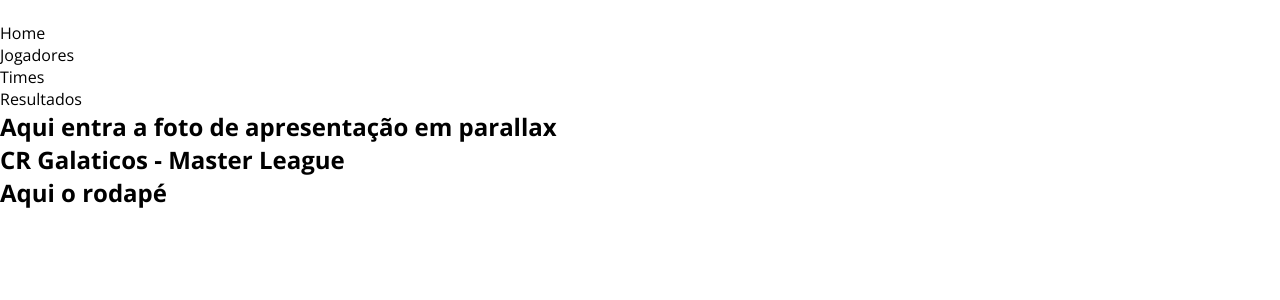
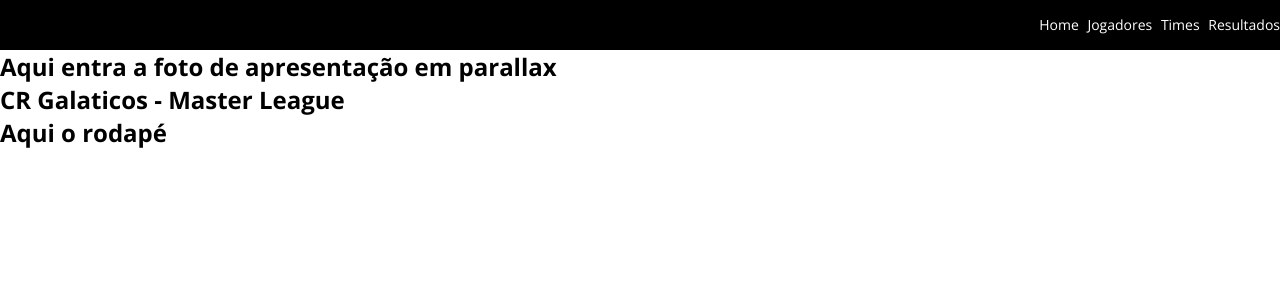
Before and after one commit to ml-online/master_league_v2, a PHP site: template templates/index.html in a window 1280 px wide. Shown: the top 300 px of the page. Run offline with PHP 8.4, Linux system fonts and the light colour scheme; the template is opened without the code that fills it, so the values that code supplies are empty.

Commit message:
Add menu css

```diff
--- a/static/css/base.css
+++ b/static/css/base.css
@@ -2,3 +2,4 @@
 @import url("fonts.css");
 
 @import url("common.css");
+@import url("menu.css");
--- /dev/null
+++ b/static/css/menu.css
@@ -0,0 +1,21 @@
+.menu {
+    background-color: #000;
+    color: #FFF;
+    min-height: 50px;
+    line-height: 50px;
+    font-size: 14px;
+}
+
+.menu__items {
+    position: relative;
+    float: right;
+}
+
+.menu__items li {
+    display: inline;
+    margin-right: 5px;
+}
+
+.menu__items li:last-child {
+    margin-right: 0;
+}
```
